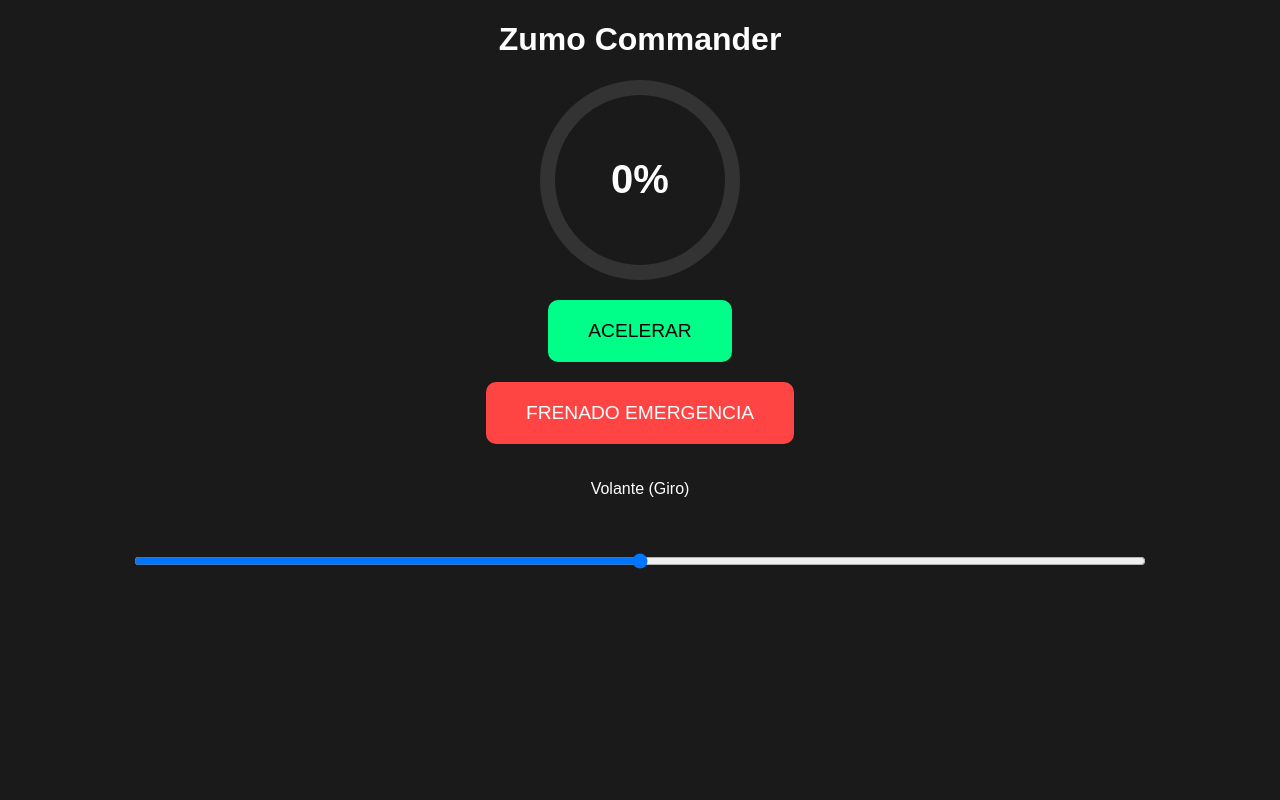
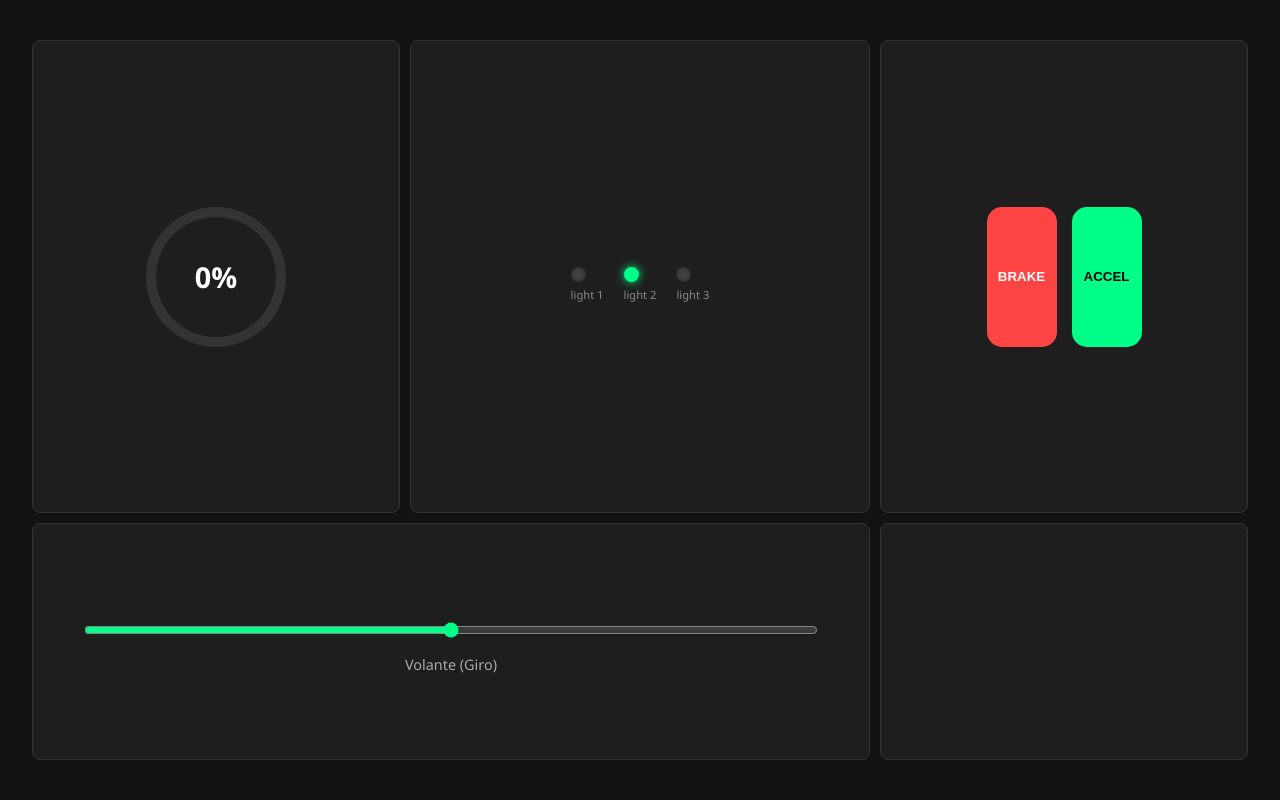
Before and after one commit to sestigio/Zumo_RemoteController, a Flask app: page / in a window 1280 px wide. Run offline with Flask 3, Linux system fonts and the light colour scheme.

Commit message:
Sistema API_HTML y ESP32-MQTT funcional, para enviar datos de pedales y volante y recibir velocidad

```diff
--- a/server_code/main.py
+++ b/server_code/main.py
@@ -13,18 +13,36 @@ def index():
     # Esta función busca el archivo index.html dentro de la carpeta /templates/
     return render_template('index.html')
 
-@app.route('/update', methods=['POST'])
-def update_robot():
-    # Recibimos un JSON con {v: velocidad, s: steering}
+# RUTA PARA PEDALES (Acelerar / Frenar)
+@app.route('/pedals', methods=['POST'])
+def control_pedals():
     data = request.json
-    v = data.get('v', 0)
-    s = data.get('s', 0)
+    comando = data.get('cmd') # 'accel', 'brake', 'stop'...
 
-    # Enviamos un mensaje compacto al Zumo: "V:50,S:-10"
-    mensaje = f"V:{v},S:{s}"
-    bridge.enviar_comando(mensaje)
+    # Enviamos al Zumo con un prefijo para que sepa qué es
+    # Ejemplo: "P:accel"
+    bridge.enviar_comando(f"P:{comando}")
 
-    return jsonify({"status": "sent", "data": mensaje})
+    return jsonify({"status": "ok", "type": "pedal", "val": comando})
+
+# RUTA PARA DIRECCIÓN (Giro del volante)
+@app.route('/steer', methods=['POST'])
+def control_steer():
+    data = request.json
+    giro = data.get('s', 0) # Valor entre -100 y 100
+
+    # Enviamos al Zumo con prefijo de Steering
+    # Ejemplo: "S:45"
+    bridge.enviar_comando(f"S:{giro}")
+
+    return jsonify({"status": "ok", "type": "steer", "val": giro})
+
+# RUTA PARA RECUPERAR VELOCIDAD (Telemetría)
+@app.route('/get_telemetry', methods=['GET'])
+def get_telemetry():
+    return jsonify({
+        "velocidad_real": bridge.velocidad_real
+    })
 
 if __name__ == '__main__':
     # host='0.0.0.0' para que el móvil pueda acceder vía IP
--- /dev/null
+++ b/server_code/static/style.css
@@ -0,0 +1,86 @@
+/* Configuración Base */
+* { box-sizing: border-box; margin: 0; padding: 0; }
+
+body {
+    background: #121212;
+    color: white;
+    font-family: 'Segoe UI', Tahoma, Geneva, Verdana, sans-serif;
+    height: 100vh;
+    display: flex;
+    align-items: center;
+    justify-content: center;
+    overflow: hidden;
+}
+
+/* Grid Principal (Horizontal) */
+.dashboard {
+    display: grid;
+    grid-template-columns: 1.2fr 1.5fr 1.2fr; /* 3 columnas */
+    grid-template-rows: 2fr 1fr;           /* 2 filas */
+    gap: 10px;
+    width: 95vw;
+    height: 90vh;
+}
+
+.box {
+    background: #1e1e1e;
+    border: 1px solid #333;
+    border-radius: 8px;
+    display: flex;
+    flex-direction: column;
+    align-items: center;
+    justify-content: center;
+    padding: 10px;
+}
+
+/* Box Específicos */
+.steer-box { grid-column: span 2; } /* El slider ocupa 2 columnas */
+
+/* Velocímetro */
+.gauge {
+    width: 140px; height: 140px;
+    border-radius: 50%;
+    background: conic-gradient(#00ff88 var(--progress), #333 0deg);
+    display: flex; align-items: center; justify-content: center;
+    position: relative;
+}
+.gauge::before {
+    content: ""; position: absolute; width: 120px; height: 120px;
+    background: #1e1e1e; border-radius: 50%;
+}
+.gauge-text { position: relative; font-size: 1.8em; font-weight: bold; }
+
+/* Luces de Estado */
+.lights-container {
+    display: flex; gap: 20px; margin-top: 15px;
+}
+.light-group { text-align: center; font-size: 0.7em; color: #888; }
+.led {
+    width: 15px; height: 15px; background: #444;
+    border-radius: 50%; margin-bottom: 5px;
+    box-shadow: inset 0 0 5px rgba(0,0,0,0.5);
+}
+#L2 { background: #00ff88; box-shadow: 0 0 10px #00ff88; } /* Ejemplo encendida */
+
+/* Pedales (Más altos que anchos) */
+.pedal-box { flex-direction: row; gap: 15px; }
+.pedal {
+    width: 70px;
+    height: 140px;
+    border-radius: 15px;
+    border: none;
+    font-weight: bold;
+    cursor: pointer;
+    transition: transform 0.1s;
+}
+.pedal:active { transform: scale(0.95); }
+.btn-brake { background: #ff4444; color: white; }
+.btn-acc { background: #00ff88; color: black; }
+
+/* Slider Volante */
+input[type=range] {
+    width: 90%;
+    height: 40px;
+    accent-color: #00ff88;
+}
+.label { margin-top: 5px; font-size: 0.9em; color: #aaa; }
--- a/server_code/templates/index.html
+++ b/server_code/templates/index.html
@@ -3,84 +3,104 @@
 <head>
     <meta charset="UTF-8">
     <meta name="viewport" content="width=device-width, initial-scale=1.0, maximum-scale=1.0, user-scalable=no">
-    <title>Zumo Control</title>
-    <style>
-        body { font-family: sans-serif; text-align: center; background: #1a1a1a; color: white; touch-action: manipulation; }
-
-        /* Velocímetro Circular */
-        .gauge {
-            width: 200px; height: 200px; border-radius: 50%;
-            background: conic-gradient(#00ff88 var(--progress), #333 0deg);
-            display: flex; align-items: center; justify-content: center;
-            margin: 20px auto; position: relative;
-        }
-        .gauge::before {
-            content: ""; position: absolute; width: 170px; height: 170px;
-            background: #1a1a1a; border-radius: 50%;
-        }
-        .gauge-text { position: relative; font-size: 2.5em; font-weight: bold; }
-
-        /* Controles */
-        .controls { display: flex; flex-direction: column; gap: 20px; align-items: center; }
-        button { padding: 20px 40px; font-size: 1.2em; border-radius: 10px; border: none; cursor: pointer; }
-        .btn-acc { background: #00ff88; color: black; }
-        .btn-brake { background: #ff4444; color: white; }
-
-        input[type=range] { width: 80%; height: 50px; }
-    </style>
+    <title>Zumo Cockpit</title>
+    <link rel="stylesheet" href="{{ url_for('static', filename='style.css') }}">
 </head>
 <body>
 
-    <h1>Zumo Commander</h1>
+    <div class="dashboard">
+        <div class="box gauge-box">
+            <div class="gauge" id="speedGauge" style="--progress: 0deg;">
+                <div class="gauge-text"><span id="speedVal">0</span>%</div>
+            </div>
+        </div>
 
-    <div class="gauge" id="speedGauge" style="--progress: 0deg;">
-        <div class="gauge-text"><span id="speedVal">0</span>%</div>
-    </div>
+        <div class="box status-box">
+            <div class="radar-placeholder"></div>
+            <div class="lights-container">
+                <div class="light-group">
+                    <div class="led" id="L1"></div>
+                    <span>light 1</span>
+                </div>
+                <div class="light-group">
+                    <div class="led" id="L2"></div>
+                    <span>light 2</span>
+                </div>
+                <div class="light-group">
+                    <div class="led" id="L3"></div>
+                    <span>light 3</span>
+                </div>
+            </div>
+        </div>
 
-    <div class="controls">
-        <button class="btn-acc" onmousedown="changeSpeed(10)" onmouseup="stopChange()" ontouchstart="changeSpeed(10)" ontouchend="stopChange()">ACELERAR</button>
-        <button class="btn-brake" onclick="emergencyBrake()">FRENADO EMERGENCIA</button>
+        <div class="box pedal-box">
+            <button class="pedal btn-brake" onmousedown="send('BRAKE_ON')" onmouseup="send('BRAKE_OFF')">BRAKE</button>
+            <button class="pedal btn-acc" onmousedown="send('ACC_ON')" onmouseup="send('ACC_OFF')">ACCEL</button>
+        </div>
 
-        <p>Volante (Giro)</p>
-        <input type="range" id="steerWheel" min="-100" max="100" value="0" oninput="sendData()">
+        <div class="box steer-box">
+            <input type="range" id="steerWheel" min="-100" max="100" value="0" oninput="sendSteer(this.value)">
+            <div class="label">Volante (Giro)</div>
+        </div>
+
+        <div class="box extra-box">
+            </div>
     </div>
 
     <script>
-        let speed = 0;
-        let timer = null;
+        let lastTime_pedal = 0;
+        let lastTime_steer = 0;
+        const throttleMS = 100; // Solo enviamos datos cada 100ms
 
-        function changeSpeed(delta) {
-            timer = setInterval(() => {
-                speed = Math.min(100, Math.max(0, speed + delta));
-                updateUI();
-                sendData();
-            }, 100);
+        function send(cmd) {
+            const now = Date.now();
+
+            // Si ha pasado menos tiempo que throttleMS, no hacemos nada
+            if (now - lastTime_pedal < throttleMS) return;
+
+            lastTime_pedal = now;
+
+            fetch('/pedals', {
+                method: 'POST',
+                headers: {'Content-Type': 'application/json'},
+                body: JSON.stringify({ cmd: cmd })
+            });
         }
 
-        function stopChange() { clearInterval(timer); }
+        function sendSteer(val) {
+            const now = Date.now();
 
-        function emergencyBrake() {
-            speed = 0;
-            updateUI();
-            sendData();
+            // Si ha pasado menos tiempo que throttleMS, no hacemos nada
+            if (now - lastTime_steer < throttleMS) return;
+
+            lastTime_steer = now;
+
+            fetch('/steer', {
+                method: 'POST',
+                headers: {'Content-Type': 'application/json'},
+                body: JSON.stringify({ s: parseInt(val) })
+            });
         }
 
-        function updateUI() {
-            document.getElementById('speedVal').innerText = speed;
-            // Convertimos 0-100% a 0-360 grados para el CSS
-            document.getElementById('speedGauge').style.setProperty('--progress', (speed * 3.6) + 'deg');
+        function updateDashboard() {
+            fetch('/get_telemetry')
+            .then(response => response.json())
+            .then(data => {
+                const vReal = data.velocidad_real;
+
+                // 1. Actualizar el texto del porcentaje
+                document.getElementById('speedVal').innerText = vReal;
+
+                // 2. Actualizar la barra circular (conic-gradient)
+                // Multiplicamos por 3.6 porque 100% = 360 grados
+                const degrees = vReal * 3.6;
+                document.getElementById('speedGauge').style.setProperty('--progress', `${degrees}deg`);
+            })
+        .catch(err => console.error("Error obteniendo telemetría:", err));
         }
 
-        function sendData() {
-            const steer = document.getElementById('steerWheel').value;
-
-            // Petición POST a tu servidor Flask
-            fetch('/update', {
-                method: 'POST',
-                headers: {'Content-Type': 'application/json'},
-                body: JSON.stringify({v: speed, s: parseInt(steer)})
-            });
-        }
+        // Lo ejecutamos cada 100ms
+        setInterval(updateDashboard, 100);
     </script>
 </body>
 </html>
```
Also changed, not shown: server_code/mqtt_bridge.py (+13 -4 lines), 3 other files.
